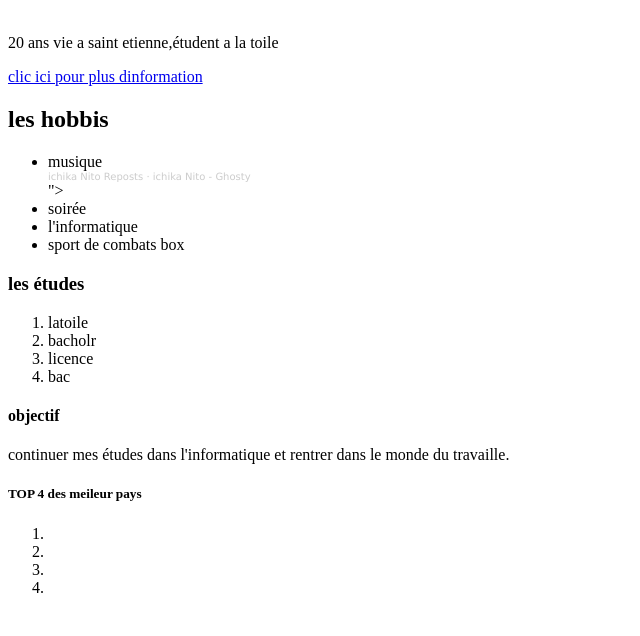
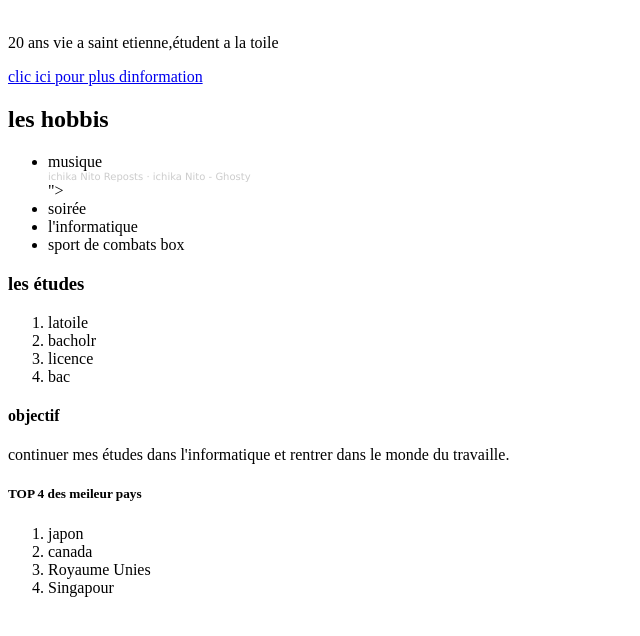
Before and after one commit to VOX38/FICHE-de-repr-sentation-de-Miaro, a plain HTML site: page index.html in a window 1280 px wide. Shown: the part 66-702 px from the top of the page, without its empty margins (0-640 px from the left). Drawn offline with Linux system fonts and the light colour scheme.

Commit message:
fiche de miaro

```diff
--- a/index.html
+++ b/index.html
@@ -24,8 +24,8 @@
 </p>
 <h5>TOP 4 des meileur pays</h5>
 <ol>
-    <li></li>
-    <li></li>
-    <li></li>
-    <li></li>
+    <li>japon</li> <img>
+    <li>canada</li>
+    <li>Royaume Unies</li>
+    <li>Singapour</li>
 </ol>
```
